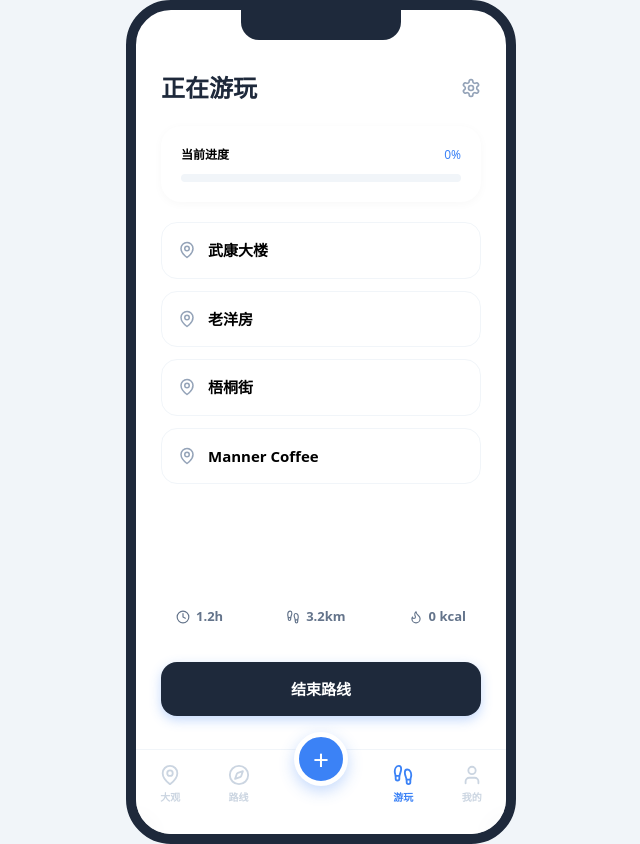
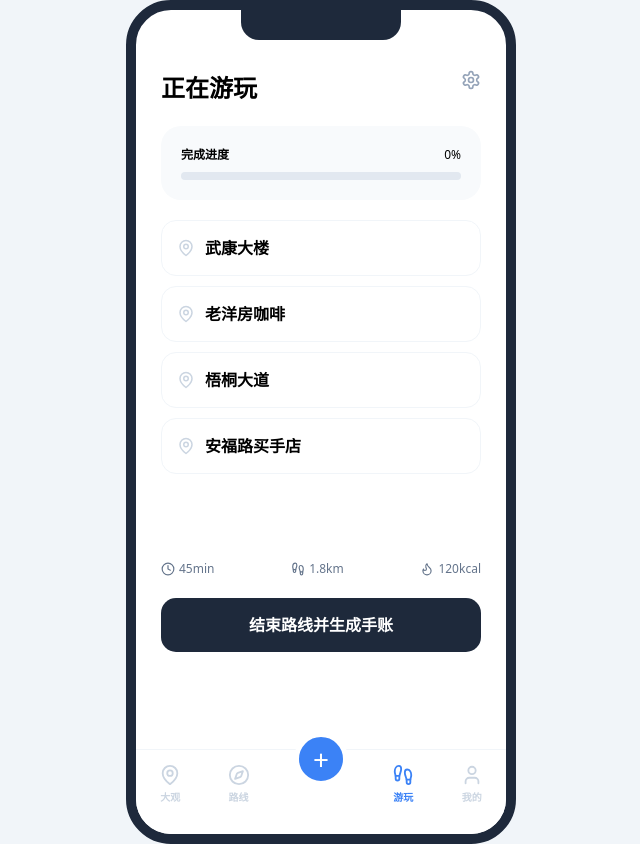
Before and after one commit to Annathewitch/Grand-View-Garden, a Next.js app: page /walking in a window 1280 px wide. Both pictures are taken after a click on the button "开始路线". Shown: the whole page, without its empty margins (319-959 px from the left). Built offline with nearby package versions, Linux system fonts and the light colour scheme.

Commit message:
Update page.tsx

```diff
--- a/app/walking/page.tsx
+++ b/app/walking/page.tsx
@@ -1,195 +1,118 @@
 "use client";
 import React, { useState } from "react";
+import { useRouter } from 'next/navigation';
 import { motion, AnimatePresence } from "framer-motion";
 import { MapPin, Footprints, Clock, Flame, Play, Check, Compass, User, Settings } from "lucide-react";
 
 export default function WalkingPage() {
-  // --- 逻辑状态 ---
+  const router = useRouter();
   const [started, setStarted] = useState(false);
-  const [progress, setProgress] = useState(0);
   const [checkedPoints, setCheckedPoints] = useState<number[]>([]);
   const [finished, setFinished] = useState(false);
-  const [journals, setJournals] = useState<string[]>([]);
 
-  const routePoints = ["武康大楼", "老洋房", "梧桐街", "Manner Coffee"];
+  const routePoints = ["武康大楼", "老洋房咖啡", "梧桐大道", "安福路买手店"];
+  const progress = (checkedPoints.length / routePoints.length) * 100;
 
-  // 逻辑函数
   const handleCheck = (index: number) => {
-    if (!checkedPoints.includes(index)) {
-      setCheckedPoints([...checkedPoints, index]);
-      setProgress(Math.min(((checkedPoints.length + 1) / routePoints.length) * 100, 100));
-    }
-  };
-
-  const handleFinish = () => {
-    setFinished(true);
-    setJournals([`手账 - ${new Date().toLocaleDateString()}`, ...journals]);
-  };
-
-  const resetAll = () => {
-    setStarted(false);
-    setFinished(false);
-    setProgress(0);
-    setCheckedPoints([]);
+    if (!checkedPoints.includes(index)) setCheckedPoints([...checkedPoints, index]);
   };
 
   return (
     <div style={appContainerStyle}>
       <div style={contentAreaStyle}>
-
-        {/* 顶部标题栏 */}
-        <div style={{ padding: '60px 25px 20px', display: 'flex', justifyContent: 'space-between', alignItems: 'center' }}>
-          <h1 style={{ fontSize: '24px', fontWeight: '900', color: '#1e293b' }}>正在游玩</h1>
+        <div style={headerStyle}>
+          <h1 style={{ fontSize: '24px', fontWeight: '900' }}>正在游玩</h1>
           <Settings size={20} color="#94a3b8" />
         </div>
 
-        {/* 场景 1：未开始状态 */}
-        {!started && (
-          <div style={centerFlexColumn}>
+        {!started ? (
+          <div style={centerFlex}>
             <div style={iconCircle}><Footprints size={40} color="#3B82F6" /></div>
-            <p style={{ color: '#94a3b8', marginBottom: '25px', fontSize: '14px' }}>准备好开启今天的 CityWalk 吗？</p>
-            <button onClick={() => setStarted(true)} style={primaryBtnStyle}>
-              <Play size={16} fill="white" /> 开始路线
-            </button>
+            <p style={{ color: '#94a3b8', marginBottom: '20px' }}>准备好开启 CityWalk 吗？</p>
+            <button onClick={() => setStarted(true)} style={primaryBtn}>开始路线</button>
+          </div>
+        ) : (
+          <div style={{ padding: '0 25px' }}>
+            <div style={progressCard}>
+              <div style={{ display: 'flex', justifyContent: 'space-between', marginBottom: '8px', fontSize: '12px' }}>
+                <span style={{ fontWeight: 'bold' }}>完成进度</span>
+                <span>{Math.round(progress)}%</span>
+              </div>
+              <div style={progressBg}><motion.div animate={{ width: `${progress}%` }} style={progressFill} /></div>
+            </div>
 
-            {/* 历史手账展示 */}
-            {journals.length > 0 && (
-              <div style={{ width: '100%', marginTop: '40px', padding: '0 25px' }}>
-                <h3 style={{ fontSize: '12px', color: '#94a3b8', marginBottom: '10px' }}>过往手账</h3>
-                {journals.map((j, i) => (
-                  <div key={i} style={journalItemStyle}>{j}</div>
-                ))}
-              </div>
-            )}
+            <div style={listScroll}>
+              {routePoints.map((p, i) => (
+                <div key={i} onClick={() => handleCheck(i)} style={checkedPoints.includes(i) ? itemActive : itemInactive}>
+                  <div style={{ display: 'flex', alignItems: 'center', gap: '10px' }}>
+                    <MapPin size={18} color={checkedPoints.includes(i) ? "#10B981" : "#cbd5e1"} />
+                    <span style={{ fontWeight: '600' }}>{p}</span>
+                  </div>
+                  {checkedPoints.includes(i) && <Check size={18} color="#10B981" />}
+                </div>
+              ))}
+            </div>
+
+            <div style={statsRow}>
+              <div style={statBox}><Clock size={14} /> 45min</div>
+              <div style={statBox}><Footprints size={14} /> 1.8km</div>
+              <div style={statBox}><Flame size={14} /> 120kcal</div>
+            </div>
+            <button onClick={() => setFinished(true)} style={finishBtn}>结束路线并生成手账</button>
           </div>
         )}
 
-        {/* 场景 2：游玩进行中 */}
-        {started && !finished && (
-          <div style={{ padding: '0 25px' }}>
-            {/* 进度条卡片 */}
-            <div style={cardBase}>
-              <div style={{ display: 'flex', justifyContent: 'space-between', marginBottom: '10px' }}>
-                <span style={{ fontSize: '12px', fontWeight: 'bold' }}>当前进度</span>
-                <span style={{ fontSize: '12px', color: '#3B82F6' }}>{Math.round(progress)}%</span>
-              </div>
-              <div style={progressBg}>
-                <motion.div style={progressFill} animate={{ width: `${progress}%` }} />
-              </div>
-            </div>
-
-            {/* 打卡地点列表 */}
-            <div style={{ marginTop: '20px', height: '350px', overflowY: 'auto', paddingBottom: '20px' }}>
-              {routePoints.map((point, index) => (
-                <motion.div
-                  key={index}
-                  whileTap={{ scale: 0.97 }}
-                  onClick={() => handleCheck(index)}
-                  style={checkedPoints.includes(index) ? pointCardActive : pointCardInactive}
-                >
-                  <div style={{ display: 'flex', alignItems: 'center', gap: '12px' }}>
-                    <MapPin size={18} color={checkedPoints.includes(index) ? "#10B981" : "#94a3b8"} />
-                    <span style={{ fontWeight: '600', fontSize: '15px' }}>{point}</span>
-                  </div>
-                  {checkedPoints.includes(index) && <Check size={18} color="#10B981" />}
-                </motion.div>
-              ))}
-            </div>
-
-            {/* 底部实时数据 */}
-            <div style={statsRow}>
-              <div style={statBox}><Clock size={14} /> 1.2h</div>
-              <div style={statBox}><Footprints size={14} /> 3.2km</div>
-              <div style={statBox}><Flame size={14} /> {Math.round(progress * 5)} kcal</div>
-            </div>
-
-            <button onClick={handleFinish} style={finishBtnStyle}>结束路线</button>
-          </div>
-        )}
-
-        {/* 场景 3：结算手账弹出层 */}
         <AnimatePresence>
           {finished && (
-            <motion.div
-              initial={{ y: "100%" }}
-              animate={{ y: 0 }}
-              exit={{ y: "100%" }}
-              style={journalOverlay}
-            >
-              <div style={{ textAlign: 'center', marginBottom: '30px' }}>
-                <div style={{ width: '40px', height: '4px', background: '#e2e8f0', borderRadius: '2px', margin: '0 auto 20px' }} />
-                <h2 style={{ fontSize: '20px', fontWeight: '900' }}>CityWalk 手账已生成</h2>
+            <motion.div initial={{ y: '100%' }} animate={{ y: 0 }} style={journalOverlay}>
+              <div style={journalPaper}>
+                <h2 style={{ textAlign: 'center', fontWeight: '900' }}>CityWalk 手账</h2>
+                <p style={{ marginTop: '20px', lineHeight: '2' }}>
+                  📅 <b>{new Date().toLocaleDateString()}</b><br/>
+                  今天我在梧桐区漫步了 <b>1.8公里</b>。<br/>
+                  打卡了 <b>{checkedPoints.length}</b> 个地点，<br/>
+                  感受到了春天的气息。🌸
+                </p>
+                <button onClick={() => router.push('/')} style={primaryBtn}>保存手账</button>
               </div>
-
-              <div style={journalPaper}>
-                <p style={{ lineHeight: '1.8', color: '#475569', fontSize: '14px' }}>
-                  📅 <b>{new Date().toLocaleDateString()}</b><br/>
-                  今天在梧桐区漫步了 <b>3.2公里</b>，<br/>
-                  一共打卡了 <b>{checkedPoints.length}</b> 个宝藏地点。<br/>
-                  最高的成就感来自于：{routePoints[checkedPoints[0]] || "启程"}。
-                </p>
-              </div>
-
-              <button onClick={resetAll} style={primaryBtnStyle}>保存并返回</button>
             </motion.div>
           )}
         </AnimatePresence>
       </div>
 
-      {/* 底部导航栏 */}
       <div style={bottomNavStyle}>
-        <div onClick={() => window.location.href='/'} style={navInactive}><MapPin size={22} /><span>大观</span></div>
-        <div onClick={() => window.location.href='/routes'} style={navInactive}><Compass size={22} /><span>路线</span></div>
+        <div onClick={() => router.push('/')} style={navInactive}><MapPin size={22} /><span>大观</span></div>
+        <div onClick={() => router.push('/routes')} style={navInactive}><Compass size={22} /><span>路线</span></div>
         <div style={addBtnOuter}><div style={addBtnInner}>+</div></div>
         <div style={navActive}><Footprints size={22} /><span>游玩</span></div>
-        <div onClick={() => window.location.href='/profile'} style={navInactive}><User size={22} /><span>我的</span></div>
+        <div onClick={() => router.push('/profile')} style={navInactive}><User size={22} /><span>我的</span></div>
       </div>
-
       <div style={iphoneNotch}></div>
     </div>
   );
 }
 
-// ================= 样式表 (严格适配首页 UI) =================
-
-const appContainerStyle: React.CSSProperties = {
-  width: "390px",
-  height: "844px",
-  margin: "0 auto", // 确保居中
-  background: "#fff",
-  borderRadius: "45px",
-  position: "relative",
-  border: "10px solid #1e293b",
-  overflow: "hidden", // 必须保留，确保内容不出框
-  display: "flex",    // 新增：确保内容垂直排列
-  flexDirection: "column" // 新增
-};
-
+// 样式复用与 Walking 专用样式
+const appContainerStyle: React.CSSProperties = { width: "390px", height: "844px", background: "#fff", borderRadius: "45px", position: "relative", border: "10px solid #1e293b", overflow: "hidden" };
 const contentAreaStyle: React.CSSProperties = { width: "100%", height: "100%", position: "relative" };
-
-const centerFlexColumn: React.CSSProperties = { display: 'flex', flexDirection: 'column', alignItems: 'center', justifyContent: 'center', height: '60%', padding: '0 40px', textAlign: 'center' };
-const iconCircle: React.CSSProperties = { width: '80px', height: '80px', background: '#EFF6FF', borderRadius: '50%', display: 'flex', justifyContent: 'center', alignItems: 'center', marginBottom: '20px' };
-
-const primaryBtnStyle: React.CSSProperties = { width: '100%', background: '#3B82F6', color: '#fff', border: 'none', padding: '16px', borderRadius: '16px', fontSize: '15px', fontWeight: 'bold', cursor: 'pointer', display: 'flex', alignItems: 'center', justifyContent: 'center', gap: '8px', boxShadow: '0 4px 12px rgba(59, 130, 246, 0.3)' };
-const finishBtnStyle: React.CSSProperties = { ...primaryBtnStyle, background: '#1e293b', marginTop: '20px' };
-
-const cardBase: React.CSSProperties = { background: '#fff', padding: '20px', borderRadius: '20px', boxShadow: '0 2px 10px rgba(0,0,0,0.03)' };
-const progressBg: React.CSSProperties = { width: '100%', height: '8px', background: '#F1F5F9', borderRadius: '4px', overflow: 'hidden' };
-const progressFill: React.CSSProperties = { height: '100%', background: '#3B82F6' };
-
-const pointCardInactive: React.CSSProperties = { background: '#fff', padding: '16px', borderRadius: '16px', display: 'flex', justifyContent: 'space-between', alignItems: 'center', marginBottom: '12px', border: '1px solid #f1f5f9', cursor: 'pointer', transition: 'all 0.2s' };
-const pointCardActive: React.CSSProperties = { ...pointCardInactive, background: '#ECFDF5', borderColor: '#10B981' };
-
-const statsRow: React.CSSProperties = { display: 'flex', justifyContent: 'space-between', marginTop: '20px', background: '#fff', padding: '15px', borderRadius: '16px' };
-const statBox: React.CSSProperties = { display: 'flex', alignItems: 'center', gap: '6px', fontSize: '13px', color: '#64748b', fontWeight: '600' };
-
-const journalOverlay: React.CSSProperties = { position: 'absolute', inset: 0, background: '#fff', zIndex: 300, padding: '60px 25px' };
-const journalPaper: React.CSSProperties = { background: '#F8FAFC', padding: '25px', borderRadius: '24px', border: '1px dashed #cbd5e1', marginBottom: '40px' };
-const journalItemStyle: React.CSSProperties = { background: '#fff', padding: '12px 15px', borderRadius: '12px', fontSize: '13px', color: '#64748b', marginBottom: '8px', border: '1px solid #f1f5f9' };
-
-const bottomNavStyle: React.CSSProperties = { position: "absolute", bottom: 0, width: "100%", height: "85px", background: "rgba(255, 255, 255, 0.95)", backdropFilter: "blur(10px)", display: "flex", justifyContent: "space-around", alignItems: "center", paddingBottom: "15px", borderTop: "1px solid #f1f5f9", zIndex: 200 };
+const headerStyle: React.CSSProperties = { padding: '60px 25px 20px', display: 'flex', justifyContent: 'space-between' };
+const centerFlex: React.CSSProperties = { display: 'flex', flexDirection: 'column', alignItems: 'center', justifyContent: 'center', height: '60%' };
+const iconCircle: React.CSSProperties = { width: '80px', height: '80px', background: '#f0f9ff', borderRadius: '50%', display: 'flex', justifyContent: 'center', alignItems: 'center', marginBottom: '20px' };
+const primaryBtn: React.CSSProperties = { width: '200px', background: '#3B82F6', color: '#fff', border: 'none', padding: '15px', borderRadius: '15px', fontWeight: 'bold', cursor: 'pointer' };
+const progressCard: React.CSSProperties = { background: '#f8fafc', padding: '20px', borderRadius: '20px', marginBottom: '20px' };
+const progressBg: React.CSSProperties = { width: '100%', height: '8px', background: '#e2e8f0', borderRadius: '4px' };
+const progressFill: React.CSSProperties = { height: '100%', background: '#3B82F6', borderRadius: '4px' };
+const listScroll: React.CSSProperties = { height: '320px', overflowY: 'auto', marginBottom: '20px' };
+const itemInactive: React.CSSProperties = { padding: '15px', borderRadius: '15px', border: '1px solid #f1f5f9', display: 'flex', justifyContent: 'space-between', marginBottom: '10px', cursor: 'pointer' };
+const itemActive: React.CSSProperties = { ...itemInactive, background: '#f0fdf4', borderColor: '#10B981' };
+const statsRow: React.CSSProperties = { display: 'flex', justifyContent: 'space-between', marginBottom: '20px' };
+const statBox: React.CSSProperties = { fontSize: '12px', color: '#64748b', display: 'flex', alignItems: 'center', gap: '4px' };
+const finishBtn: React.CSSProperties = { ...primaryBtn, width: '100%', background: '#1e293b' };
+const journalOverlay: React.CSSProperties = { position: 'absolute', inset: 0, background: 'rgba(0,0,0,0.4)', zIndex: 500, display: 'flex', alignItems: 'center', justifyContent: 'center' };
+const journalPaper: React.CSSProperties = { background: '#fff', width: '320px', padding: '30px', borderRadius: '30px', boxShadow: '0 10px 30px rgba(0,0,0,0.2)' };
+const bottomNavStyle: React.CSSProperties = { position: "absolute", bottom: 0, width: "100%", height: "85px", background: "#fff", display: "flex", justifyContent: "space-around", alignItems: "center", paddingBottom: "15px", borderTop: "1px solid #f1f5f9" };
 const navInactive: React.CSSProperties = { display: "flex", flexDirection: "column", alignItems: "center", gap: "4px", color: "#cbd5e1", fontSize: "10px", fontWeight: "700", cursor: "pointer" };
 const navActive: React.CSSProperties = { ...navInactive, color: "#3B82F6" };
 const addBtnOuter: React.CSSProperties = { position: "relative", width: "50px", height: "50px" };
-const addBtnInner: React.CSSProperties = { position: "absolute", top: "-28px", left: "50%", transform: "translateX(-50%)", width: "54px", height: "54px", background: "#3B82F6", borderRadius: "50%", color: "#fff", fontSize: "28px", display: "flex", justifyContent: "center", alignItems: "center", border: "5px solid #fff", boxShadow: "0 5px 15px rgba(59, 130, 246, 0.3)" };
-const iphoneNotch: React.CSSProperties = { position: "absolute", top: 0, left: "50%", transform: "translateX(-50%)", width: "160px", height: "30px", background: "#1e293b", borderBottomLeftRadius: "18px", borderBottomRightRadius: "18px", zIndex: 1000 };
+const addBtnInner: React.CSSProperties = { position: "absolute", top: "-28px", left: "50%", transform: "translateX(-50%)", width: "54px", height: "54px", background: "#3B82F6", borderRadius: "50%", color: "#fff", fontSize: "28px", display: "flex", justifyContent: "center", alignItems: "center", border: "5px solid #fff" };
+const iphoneNotch: React.CSSProperties = { position: "absolute", top: 0, left: "50%", transform: "translateX(-50%)", width: "160px", height: "30px", background: "#1e293b", borderBottomLeftRadius: "18px", borderBottomRightRadius: "18px" };
```
